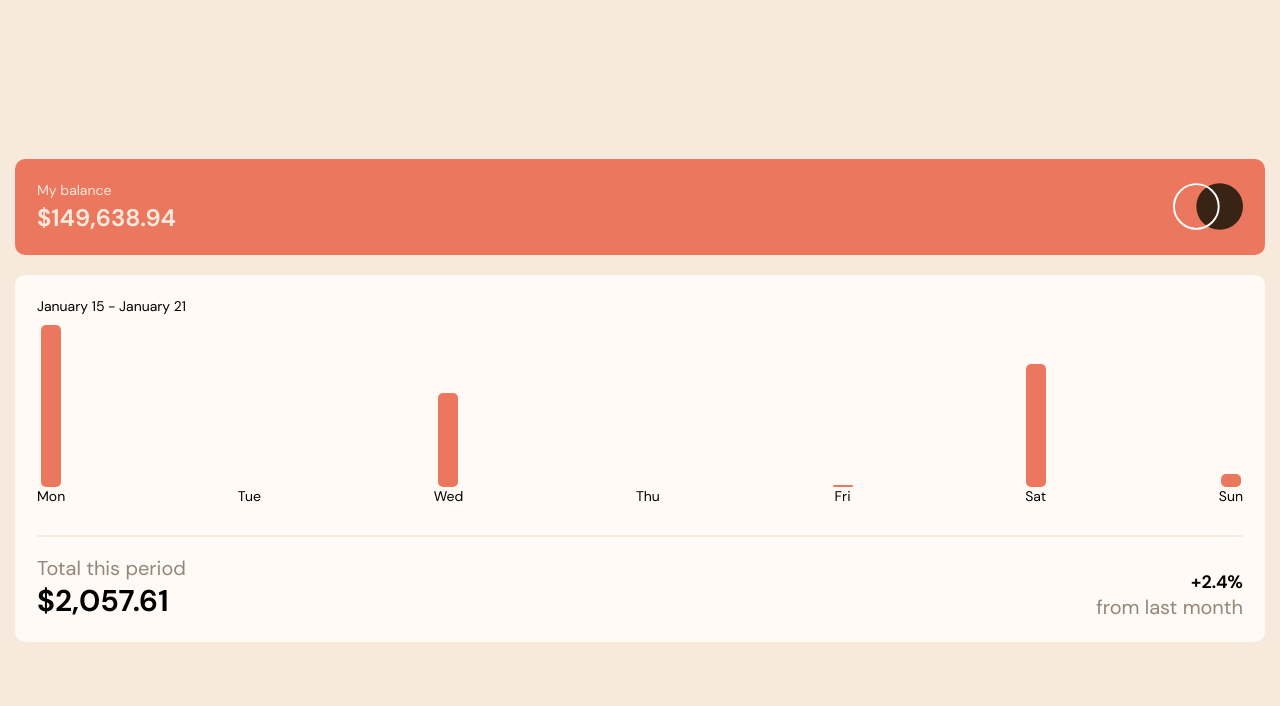
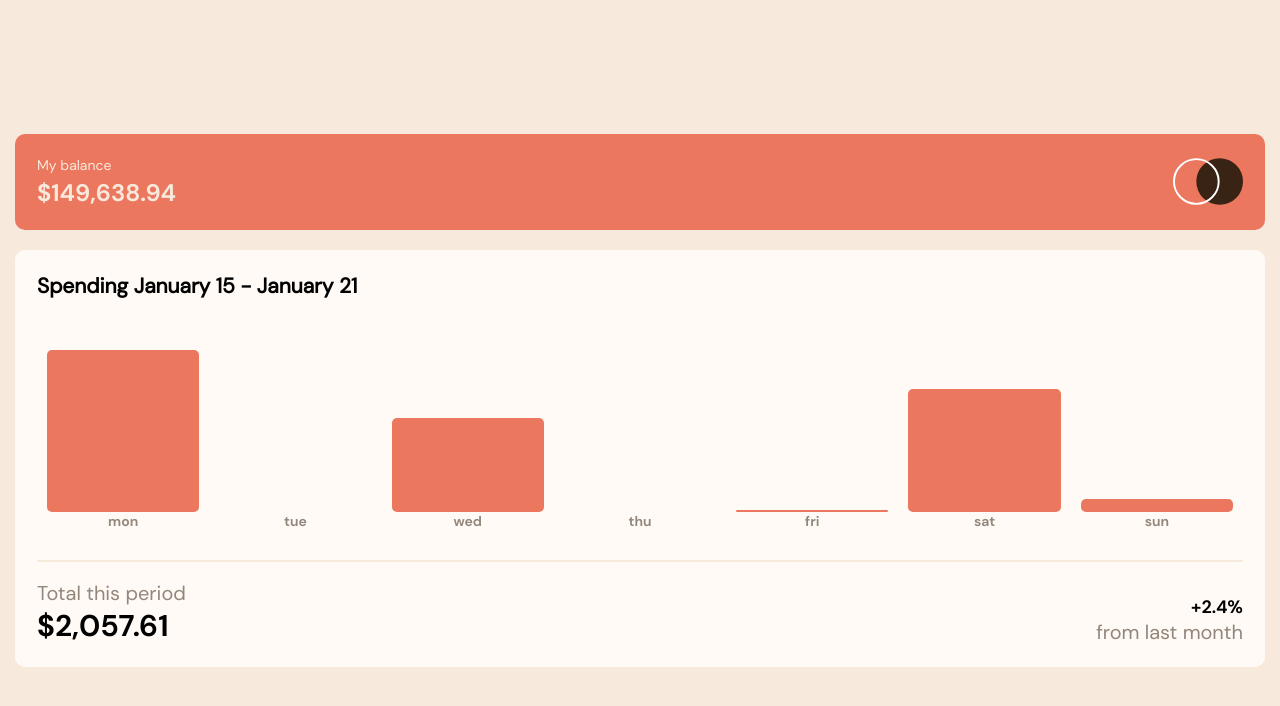
Before and after one commit to mike-uffelman/FE-Challenge-Expenses-component, a React (Create React App) app: page / in a window 1280 px wide. Shown: the top 706 px of the page. Built offline with nearby package versions, Linux system fonts and the light colour scheme.

Commit message:
implemented amount display/hide on graph bar click with styling

```diff
--- a/src/components/SpendingGraph.css
+++ b/src/components/SpendingGraph.css
@@ -1,6 +1,6 @@
 .graph__container {
     margin-bottom: 4rem;
-    overflow-x: scroll;
+    /* overflow-x: scroll; */
 
 }
 
@@ -14,7 +14,8 @@
     flex-direction: row;
     justify-content: space-between;
     /* align-items: flex-end; */
-    padding: 1rem 0;
+    /* padding: 1rem 0; */
+    margin-top: 4rem;
 
     min-height: 20rem;
     width: 100%;
@@ -23,39 +24,69 @@
 }
 
 .graph-bar__box {
+    position: relative;
     display: flex;
     flex-direction: column;
-    /* width: 100%; */
+    /* flex: 1; */
+    padding: 1rem;
+    /* border: 1px solid red; */
+    width: 100%;
     /* margin: 0 .25rem; */
     justify-content: flex-end;
+    overflow: none;
+}
+
+.graph-bar__container {
+    display: flex;
+    flex-direction: column;
 }
 
 .graph-bar--item {
     position: relative;
     align-self: center;
-    /* flex: 1; */
-    /* margin: 0 .5rem; */
-    min-width: 2rem;
-    /* max-width: 100%; */
-    /* height: 100%; */
+    min-width: 1rem;
+    width: 100%;
     background-color: var(--soft-red);
     border-radius: .5rem;
     transition: all ease 225ms;
 }
 
+.selected {
+    background-color: var(--cyan);
+}
+
 .graph-bar--amount {
     display: none;
+
+    padding: .5rem;
+    border-radius: .5rem;
+
+    background-color: var(--dark-brown);
+    color: var(--cream);
+    font-size: 1.6rem;
+    font-family: DM-SansBold;
+}
+
+.showAmount {
+    display: flex;
     position: absolute;
-    top: -2rem;
-    left: -2rem;
+    top: -4rem;
+    left: 50%;
+    min-width: 100%;
+
+    justify-content: center;
+    transform: translateX(-50%);
 }
 
 .graph-bar--item:hover {
     cursor: pointer;
-    background-color: var(--cyan);
+    opacity: .8;
     transition: all ease 225ms;
 }
 
 .graph-bar__labels {
     align-self: center;
+    font-family: DM-SansBold;
+    color: var(--medium-brown);
+    /* order: 3; */
 }
--- a/src/components/SpendingGraph.js
+++ b/src/components/SpendingGraph.js
@@ -4,7 +4,7 @@ import {getWeekDay, getDay, getMonth, fixTimeZone, formatAmount} from '../helper
 
 function SpendingGraph({data, startDate, endDate}) {
     const [graphData, setGraphData] = useState(null)
-    const [hovered, setHovered] = useState(null)
+    const [selected, setSelected] = useState(null)
     const barHeight = useRef();
 
     const weekday = Object.keys(data).map(day => day)
@@ -15,37 +15,44 @@ function SpendingGraph({data, startDate, endDate}) {
             return day.reduce((acc, curr) => acc + curr.amount, 0)
         })
 
-
+    const graphBarClick = (i) => {
+        if(i === selected) setSelected(null);
+        else setSelected(i);
+    }
 
     const renderGraph =
         eachDayArray.map((trans, i) => {
-            console.log(trans)
+            const showAmount = i === selected ? 'showAmount' : '';
+            const selectedBar = i === selected ? 'selected' : '';
+
             return (
                 <div key={Math.random() * 10000} className='graph-bar__box'>
+
                     <div
 
-                        className='graph-bar--item'
+                        className={`graph-bar--item ${selectedBar}`}
                         style={{height: `${Math.floor(trans/Math.max.apply(Math, eachDayArray)*100)}%`}}
+                        onClick={() => graphBarClick(i)}
+
                     >
-                        <div className='graph-bar--amount'>
-                            {trans === 0 ? '' : formatAmount(trans)}
-
-                        </div>
+                        <div className={`graph-bar--amount ${showAmount}`}>
+                                {formatAmount(trans)}
+                    </div>
                     </div>
 
                     <div className='graph-bar__labels' ref={barHeight} >{getWeekDay(new Date(weekday[i]))}</div>
-
                 </div>
             )
     })
 
     const renderHeader =
-        <div>
-            {`${getMonth(weekday[0])} ${getDay(weekday[0] + 'T00:00:00')} - ${getMonth(weekday.at(-1) + 'T00:00:00')} ${getDay((new Date(weekday.at(-1) + 'T00:00:00')))}`}
-        </div>
+        <h2>Spending
+            {` ${getMonth(weekday[0])} ${getDay(weekday[0] + 'T00:00:00')} - ${getMonth(weekday.at(-1) + 'T00:00:00')} ${getDay((new Date(weekday.at(-1) + 'T00:00:00')))}`}
+        </h2>
 
     useEffect(() => {
         // console.log(weekday)
+        // console.log(selected)
     },[])
 
     return (
@@ -61,9 +68,3 @@ function SpendingGraph({data, startDate, endDate}) {
 }
 
 export default SpendingGraph;
-
-
-// document.querySelectorAll('.temp-bars--low').forEach(bar => {
-//     bar.style.width = `${bar.dataset.lowTemp}%`
-//     bar.style.backgroundColor = `hsl(${Math.abs((bar.dataset.lowTemp / 100) * 300 - 300)}, 80%, 60%)`
-// });
--- a/src/helpers/Helpers.js
+++ b/src/helpers/Helpers.js
@@ -1,4 +1,4 @@
-const weekday = ['Sun', 'Mon', 'Tue', 'Wed', 'Thu', 'Fri', 'Sat'];
+const weekday = ['sun', 'mon', 'tue', 'wed', 'thu', 'fri', 'sat'];
 const month = ['January', 'February', 'March', 'April', 'May', 'June', 'July', 'August', 'September', 'October', 'November', 'December'];
 
 export const getMonth = (date) => month[new Date(date).getMonth()];
@@ -32,6 +32,8 @@ export const filterSortData = (data, endingDate, daysBack) => {
 
     return cleanedData;
 }
+
+//! CLEAN UP TEST FUNCTIONS BELOW--------------------------
 
 
 // export const logDates = (data, endingDate, startingDate, filterDays = 7) => {
```
